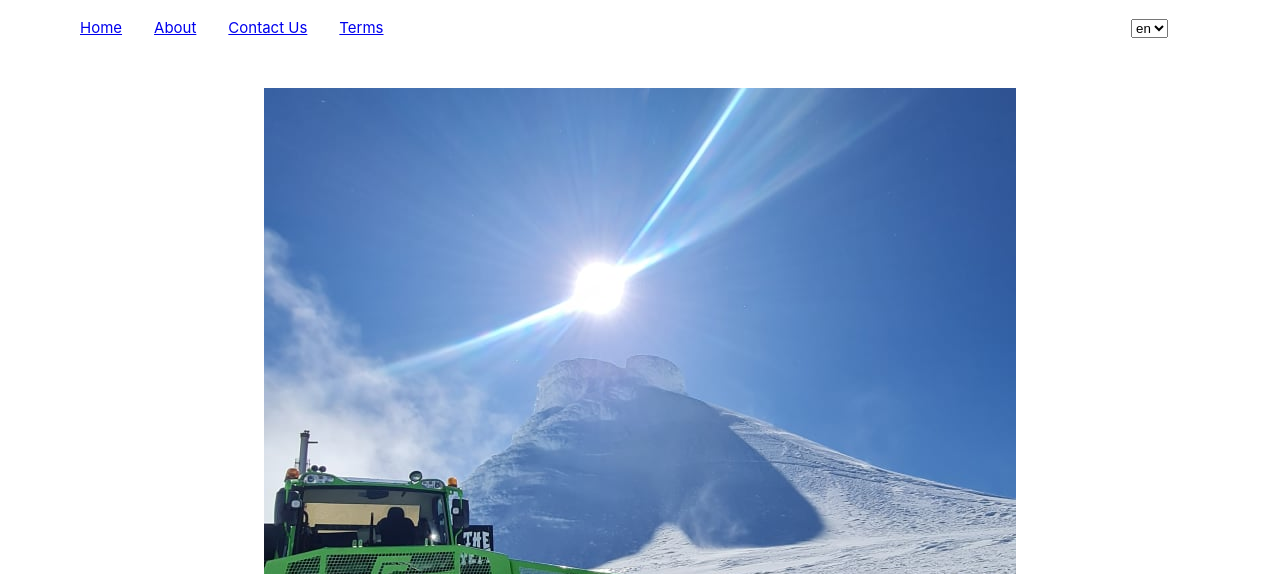
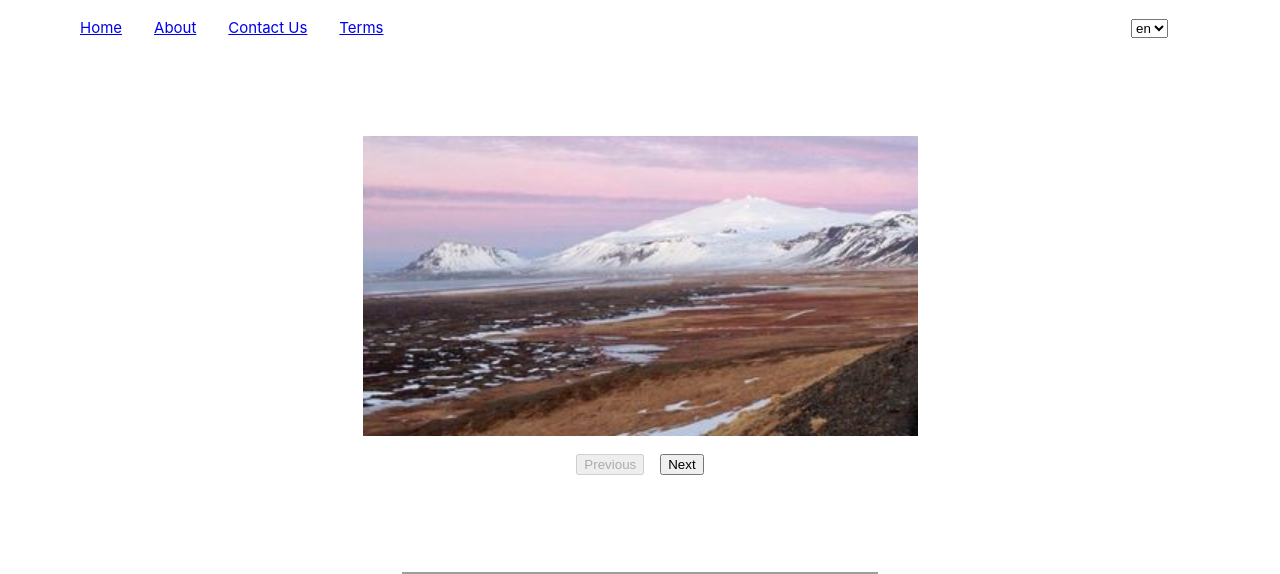
Before and after one commit to magnus-thor/glacier-paradise, a Vue app: page / in a window 1280 px wide. Shown: the top 574 px of the page. Built offline with nearby package versions, Linux system fonts and the light colour scheme; grey boxes are pictures that could not be loaded.

Commit message:
adding image slider

```diff
--- a/index.html
+++ b/index.html
@@ -1,13 +1,16 @@
 <!DOCTYPE html>
 <html lang="en">
+
 <head>
   <meta charset="UTF-8" />
   <link rel="icon" href="/favicon.ico" />
   <meta name="viewport" content="width=device-width, initial-scale=1.0" />
   <title>Glacier Paradise</title>
 </head>
+
 <body>
   <div id="app"></div>
   <script type="module" src="/src/main.js"></script>
 </body>
+
 </html>
--- /dev/null
+++ b/src/components/imageSlider.vue
@@ -0,0 +1,66 @@
+<template>
+  <div>
+    <img :src="selectedImage" :alt="imageAlt" height="300" />
+    <div class="buttons">
+      <button @click="previous" :disabled="disablePrevious">Previous</button>
+      <button @click="next" :disabled="disableNext">Next</button>
+    </div>
+  </div>
+</template>
+
+<script>
+export default {
+  name: "imageSlider",
+  data() {
+    return {
+      images: [
+        "../assets/images/fra-breiduvik.jpg",
+        "../assets/images/hvitur-jokull-blar-himinn.jpg",
+        "../assets/images/jokull-upp-med-stapafelli.jpg",
+        "../assets/images/solsetur.jpg",
+        "../assets/images/toppurinn.jpg",
+        "../assets/images/trodarinn-a-toppnum.jpg",
+      ],
+      selectedImageNumber: 0,
+    };
+  },
+  // created() {
+  //   this.selectedImage = new URL(
+  //     this.images[this.selectedImageNumber],
+  //     import.meta.url
+  //   );
+  // },
+  computed: {
+    imageAlt() {
+      return this.images[this.selectedImageNumber].split("/")[3];
+    },
+    disablePrevious() {
+      return this.selectedImageNumber <= 0;
+    },
+    disableNext() {
+      return this.selectedImageNumber >= this.images.length - 1;
+    },
+    selectedImage() {
+      return new URL(this.images[this.selectedImageNumber], import.meta.url);
+    },
+  },
+  methods: {
+    previous() {
+      this.selectedImageNumber--;
+    },
+    next() {
+      this.selectedImageNumber++;
+    },
+  },
+};
+</script>
+
+<style lang="scss" scoped>
+.buttons {
+  margin-top: 1rem;
+
+  button:first-child {
+    margin-right: 1rem;
+  }
+}
+</style>
--- a/src/views/Home.vue
+++ b/src/views/Home.vue
@@ -1,15 +1,16 @@
 <template>
   <div>
-    <img src="../assets/images/trodarinn-a-toppnum.jpg" alt="Trodarinn a toppnum">
+    <ImageSlider />
     <YoutubeVideos />
   </div>
 </template>
 <script>
-import YoutubeVideos from '@/components/youtubeVideos.vue';
+import YoutubeVideos from "@/components/youtubeVideos.vue";
+import ImageSlider from "../components/imageSlider.vue";
 
 export default {
   name: "Home",
-  components: { YoutubeVideos }
+  components: { YoutubeVideos, ImageSlider },
 };
 </script>
 <style lang="scss" scoped>
```
Also changed, not shown: tsconfig.json (+7 -21 lines). Lines whose indentation alone changed are shown as unchanged.
